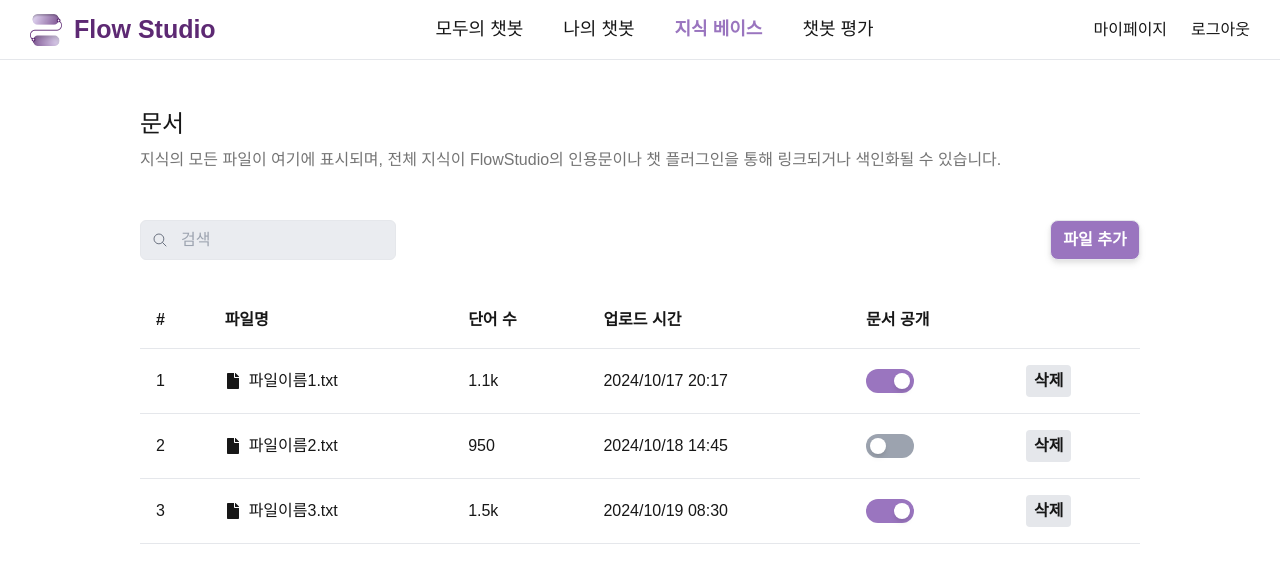
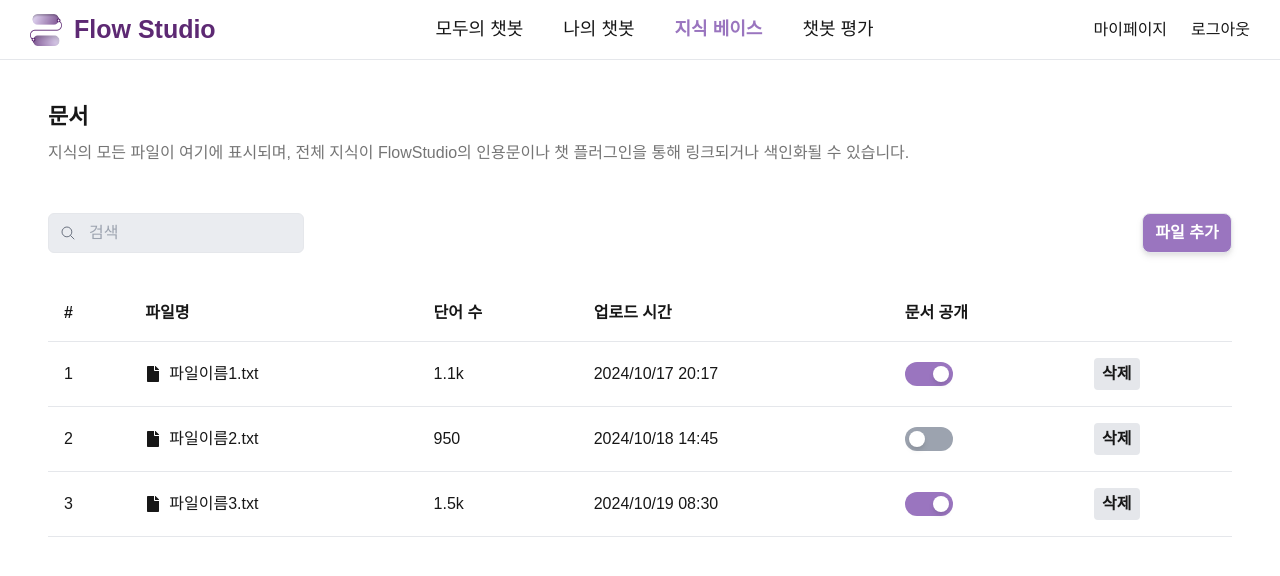
Before and after one commit to minseonkkim/FlowStudio, a Next.js app in the folder frontend/: page /knowledges in a window 1280 px wide. Shown: the top 576 px of the page. Built offline with nearby package versions, Linux system fonts and the light colour scheme.

Commit message:
[#16] Feature : 지식베이스 전체 목록  및 생성 완료 모달 ui 수정

```diff
--- a/frontend/src/app/knowledge/create/page.tsx
+++ b/frontend/src/app/knowledge/create/page.tsx
@@ -33,13 +33,16 @@ const Page = () => {
           <>
             <div className="fixed inset-0 bg-black bg-opacity-50 z-20"></div>
 
-            <div className="fixed inset-0 z-30 flex items-center justify-center">
-              <div className="bg-white p-6 rounded-lg shadow-lg w-[309px] h-[234px] flex flex-col items-center justify-center">
-                <IoCheckmarkCircle className="text-[#9A75BF] w-12 h-12 mb-4"/>
-                <p className="text-lg mb-6 text-center">지식이 생성되었습니다.</p>
-                <ColorButton w="117px" h="30px" text="문서로 이동" onHandelButton={goToListPage}/>
+            <div className="fixed inset-0 z-30 flex items-center justify-center bg-black bg-opacity-20">
+              <div className="bg-white p-6 rounded-lg shadow-lg w-[350px] h-[250px] flex flex-col items-center justify-center">
+                <IoCheckmarkCircle className="text-[#9A75BF] w-16 h-16 mb-4"/>
+                <p className="text-[22px] font-bold mb-2 text-center">지식이 생성되었습니다</p>
+                <p className="text-[16px] text-gray-500 mb-4 text-center">지식 목록으로 이동합니다.</p>
+                <ColorButton w="100px" h="40px" text="문서로 이동" onHandelButton={goToListPage}/>
               </div>
             </div>
+
+
           </>
         )}
       </div>
--- a/frontend/src/app/knowledges/page.tsx
+++ b/frontend/src/app/knowledges/page.tsx
@@ -60,8 +60,8 @@ const Page = () => {
   );
 
   return (
-    <div className='max-w-[1000px] w-full mx-auto'>
-      <p className='text-2xl pt-12'>문서</p>
+    <div className="px-12 py-10">
+      <p className='text-[22px] font-semibold'>문서</p>
       <p className='text-base text-[#757575] pt-2 pb-12'>
         지식의 모든 파일이 여기에 표시되며, 전체 지식이 FlowStudio의 인용문이나 챗 플러그인을 통해 링크되거나 색인화될 수 있습니다.
       </p>
```
